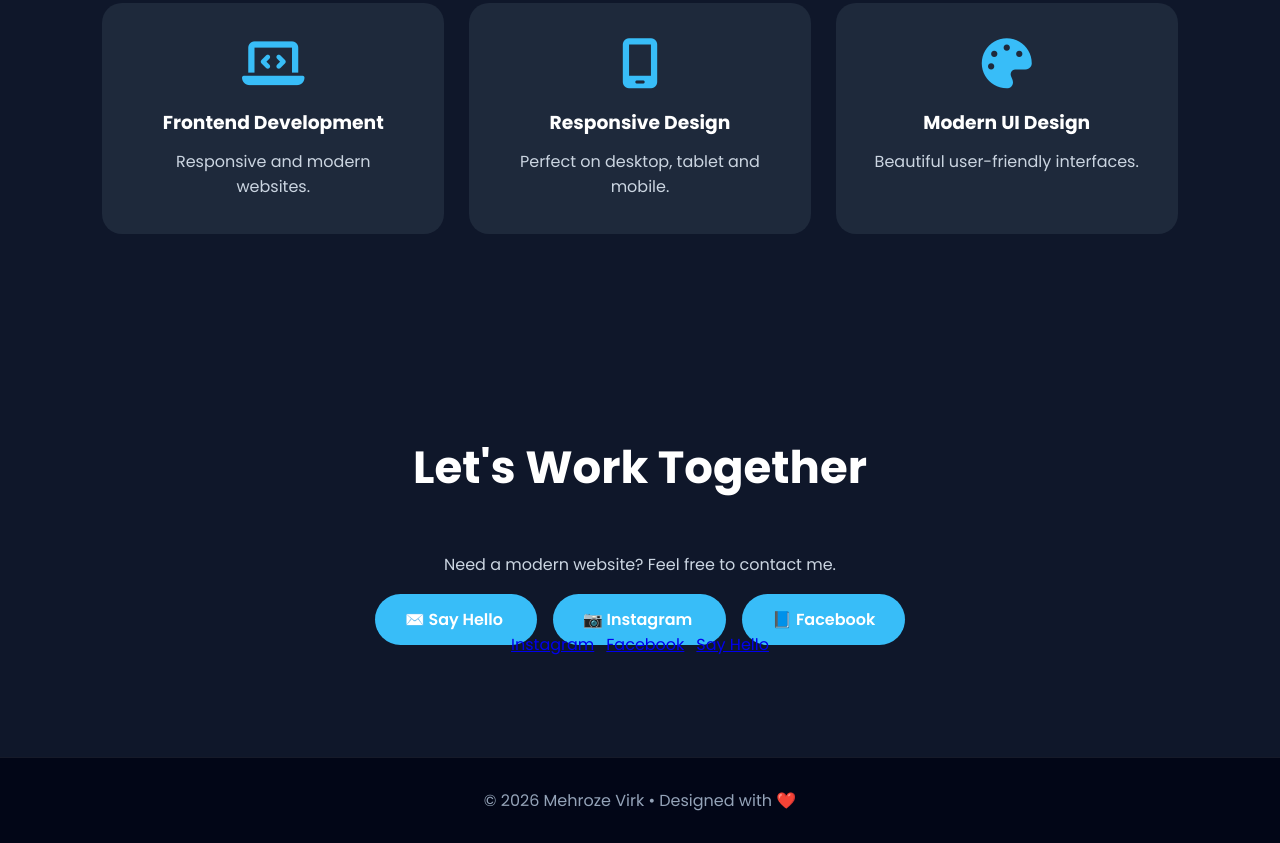
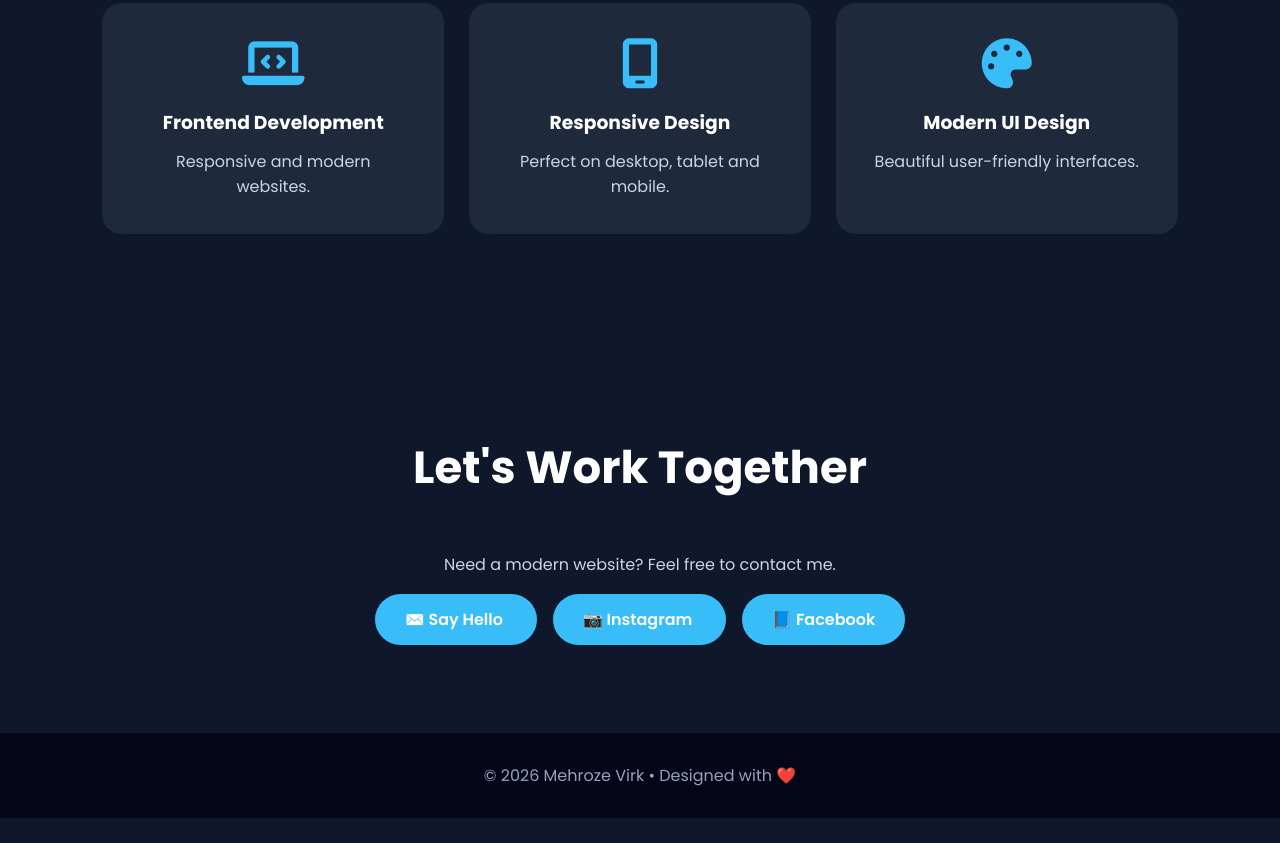
Before and after one commit to s39713213-cpu/portfolio-, a plain HTML site: page index.html in a window 1280 px wide. Shown: the part 2931-3774 px from the top of the page. After the commit the page ends 3749 px from the top, so only its background shows below. Drawn offline with Linux system fonts and the light colour scheme.

Commit message:
Update index.html

```diff
--- a/index.html
+++ b/index.html
@@ -405,13 +405,6 @@ Need a modern website? Feel free to contact me.
 📘 Facebook
 </a>
 
-
-<div class="contact-buttons">
-    <a href="#">Instagram</a>
-    <a href="#">Facebook</a>
-    <a href="mailto:youremail@gmail.com">Say Hello</a>
-</div>
-
 </section>
 
 <!-- Footer -->
```
